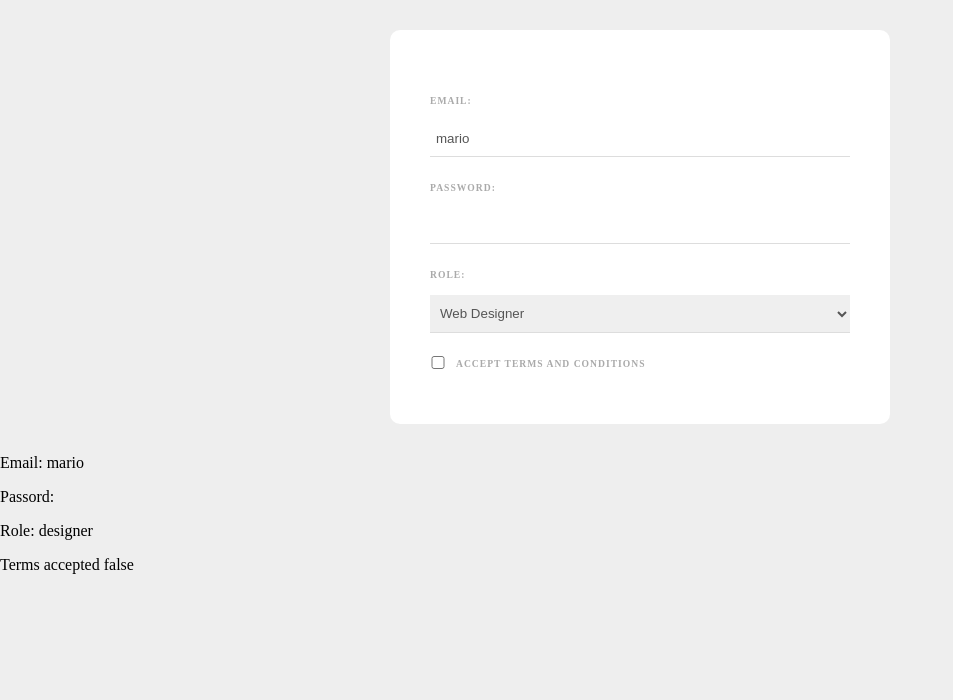
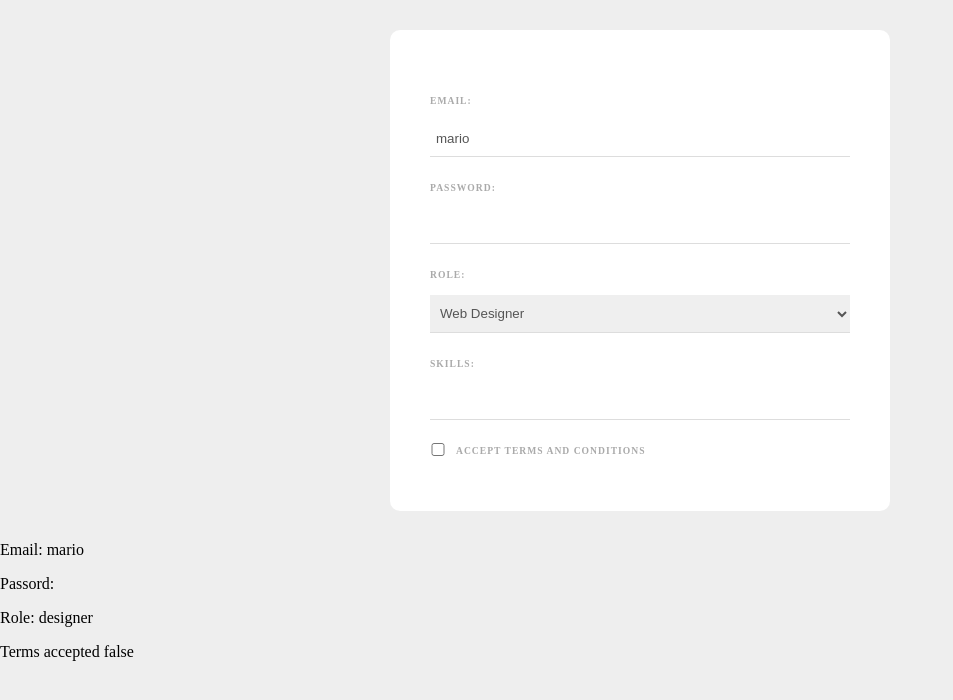
Before and after one commit to PedroPiveta/vueForms, a Vue app: page / in a window 1280 px wide. Shown: the top 700 px of the page, without its empty margins (0-953 px from the left). Built offline with nearby package versions, Linux system fonts and the light colour scheme.

Commit message:
kbd functions

```diff
--- a/src/components/signupForm.vue
+++ b/src/components/signupForm.vue
@@ -6,7 +6,19 @@
             password: '',
             role: 'designer',
             terms: false,
+            tempSkill: '',
+            skills: []
             // names: []
+        }
+    },
+    methods: {
+        addSkill(e){
+            if(e.key=== ',' && this.tempSkill){
+                if(!this.skills.includes(this.tempSkill)){
+                    this.skills.push(this.tempSkill)
+                }
+                this.tempSkill = ''
+            }
         }
     }
 }
@@ -25,6 +37,12 @@
             <option value="developer">Web Developer</option>
             <option value="designer">Web Designer</option>
         </select>
+
+        <label>Skills:</label>
+        <input type="text" v-model="tempSkill" @keyup.alt="addSkill">
+        <div v-for="skill in skills" :key="skill" class="pill">
+            {{ skill }}
+        </div>
 
         <div class="terms">
             <input type="checkbox" v-model="terms" required>
```
